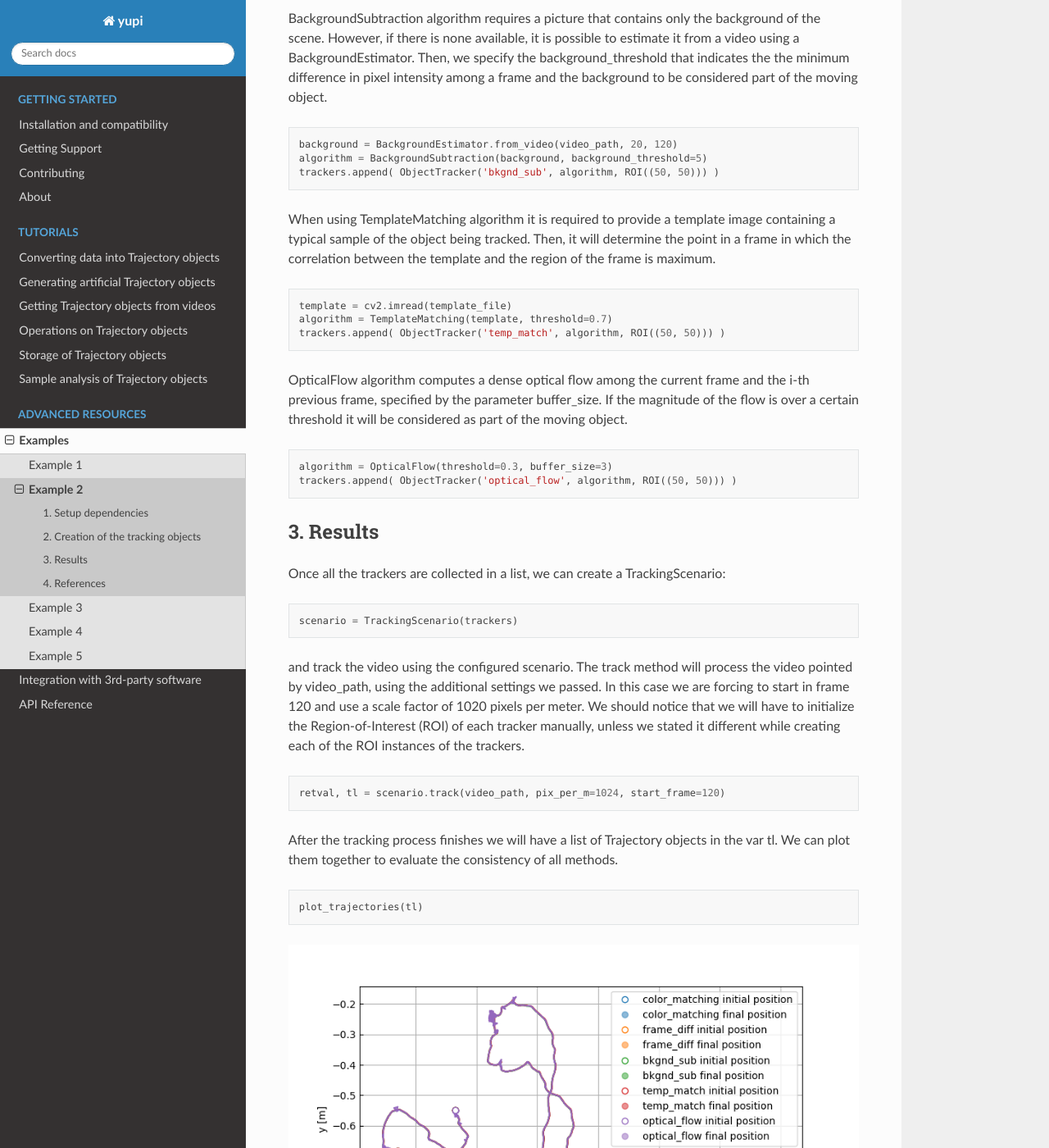
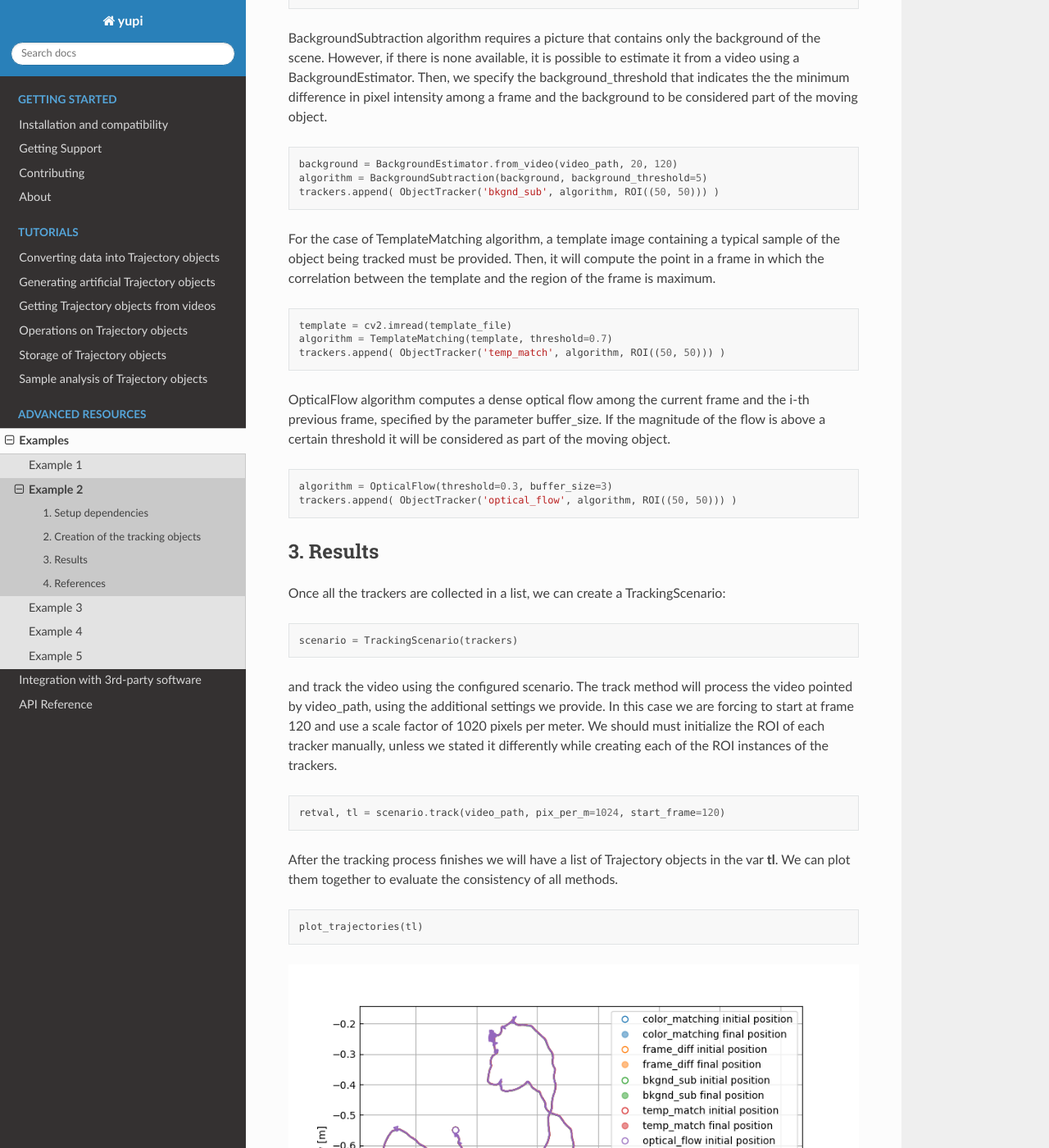
Before and after one commit to yupidevs/yupi, a Sphinx documentation site: the page built from docs/source/examples/example2.rst, in a window 1280 px wide and 1400 px high, scrolled down 1408 px. Shown: the whole window at 82% size. Built offline with Sphinx 7.4.7 and the Read the Docs theme 2.0.0, drawn with Linux system fonts in a browser that asks for light colours; some of the changed text lies outside the part shown.

Commit message:
Update example 2

```diff
--- a/docs/source/examples/example2.rst
+++ b/docs/source/examples/example2.rst
@@ -7,11 +7,11 @@
 `here <https://github.com/yupidevs/yupi_examples/>`_.
 
 In the work of Frayle-Pérez et. al [1], the authors studied the
-capabilities of different image processing algorithms that can be
-used for image segmentation and tracking of the motion of insects
-under controlled environments. In this example, we are going to
-illustrate a comparison of a subset of these algorithms and evaluate
-them using one of the videos from the original paper.
+capabilities of different image processing algorithms that
+can be used for image segmentation and tracking of the motion
+of insects under controlled environments. In this section, we
+illustrate a comparison of a subset of these algorithms and
+evaluate them using one of the videos from the original paper.
 
 The example is structured as follows:
  #. Setup dependencies
@@ -54,8 +54,10 @@
    trackers = []
 
 The first algorithm we will add is ColorMatching. It only requires the user to
-specify the range of colors it will consider as the ones of the object, in the
-selected color space, by default BGR.
+specify the range of colors that will considered by the algorithm as the ones
+belonging to the object. The range of colors can be indicated in different
+color spaces, by default BGR.
+
 
 .. code-block:: python
 
@@ -84,10 +86,10 @@
    algorithm = BackgroundSubtraction(background, background_threshold=5)
    trackers.append( ObjectTracker('bkgnd_sub', algorithm, ROI((50, 50))) )
 
-When using TemplateMatching algorithm it is required to provide a template
-image containing a typical sample of the object being tracked. Then, it will
-determine the point in a frame in which the correlation between the template
-and the region of the frame is maximum.
+For the case of TemplateMatching algorithm, a template
+image containing a typical sample of the object being tracked must be
+provided. Then, it will compute the point in a frame in which the
+correlation between the template and the region of the frame is maximum.
 
 .. code-block:: python
 
@@ -97,7 +99,7 @@
 
 OpticalFlow algorithm computes a dense optical flow among the current frame and
 the i-th previous frame, specified by the parameter buffer_size. If the
-magnitude of the flow is over a certain threshold it will be considered as part
+magnitude of the flow is above a certain threshold it will be considered as part
 of the moving object.
 
 .. code-block:: python
@@ -116,10 +118,10 @@
    scenario = TrackingScenario(trackers)
 
 and track the video using the configured scenario. The track method will process
-the video pointed by video_path, using the additional settings we passed. In this
-case we are forcing to start in frame 120 and use a scale factor of 1020 pixels per
-meter. We should notice that we will have to initialize the Region-of-Interest (ROI)
-of each tracker manually, unless we stated it different while creating each of the
+the video pointed by video_path, using the additional settings we provide. In this
+case we are forcing to start at frame 120 and use a scale factor of 1020 pixels per
+meter. We should must initialize the ROI
+of each tracker manually, unless we stated it differently while creating each of the
 ROI instances of the trackers.
 
 .. code-block:: python
@@ -128,7 +130,7 @@
 
 
 After the tracking process finishes we will have a list of Trajectory objects
-in the var tl. We can plot them together to evaluate the consistency of all
+in the var **tl**. We can plot them together to evaluate the consistency of all
 methods.
 
 .. code-block:: python
@@ -139,11 +141,11 @@
    :alt: Output of example2
    :align: center
 
-We can notice the estimated trajectories are very consistent among each other
-despite the difference on the tracking methods. It is also important to realize
+It is easy to see that the estimated trajectories are very consistent with each other
+despite the differences on the tracking methods. It is also important to realize
 that the differences in the very last part of the track are due the escape of
-the object being tracked from the scene. In those cases, each method do its
-own estimation of the possible next position.
+the object being tracked from the scene. In those cases, each method does its
+own estimation of the likely next position.
 
 4. References
 --------------------------
```
